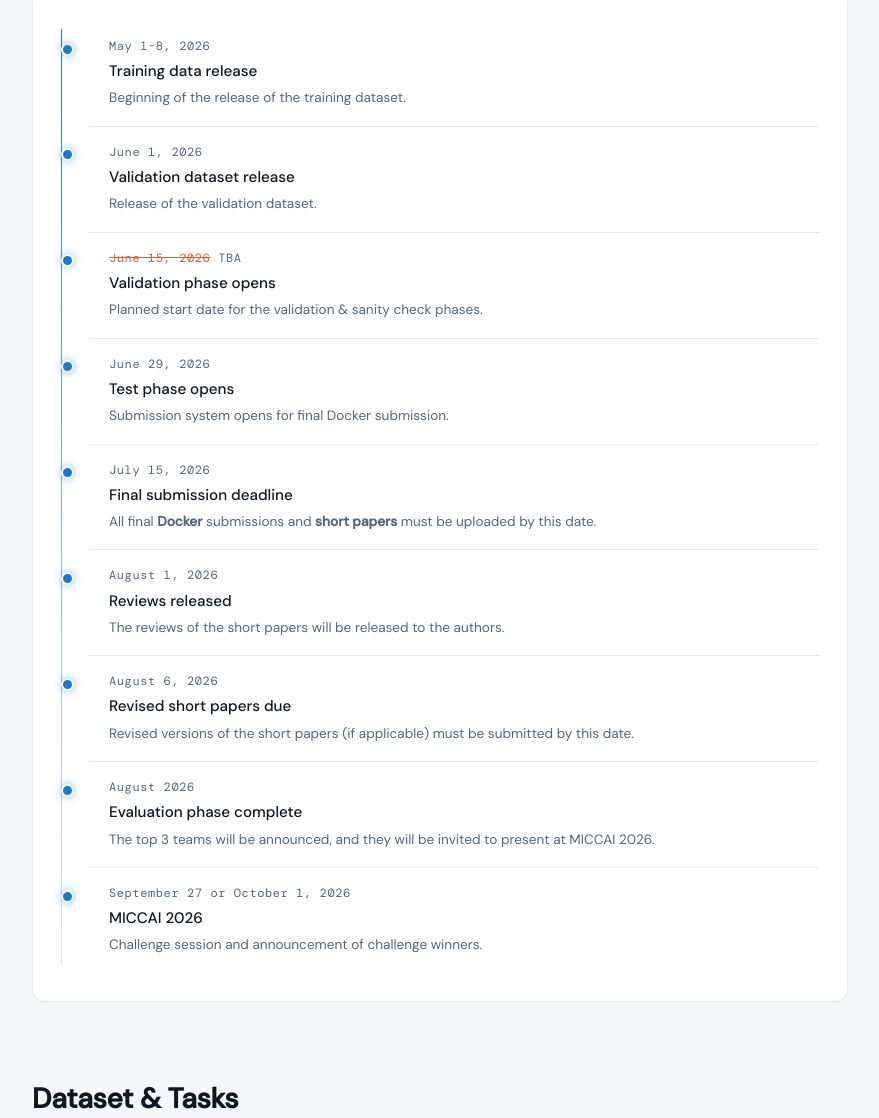
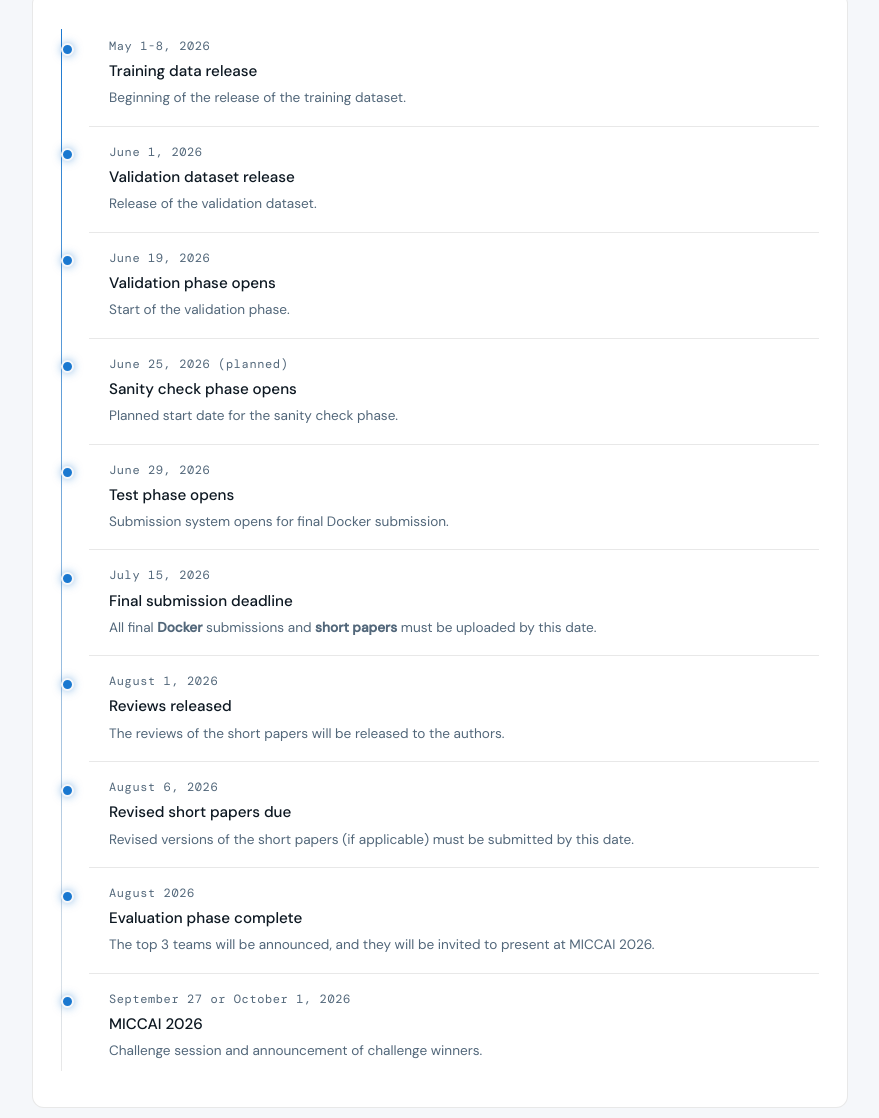
Before and after one commit to CCI-Bonn/headline-miccai-challenge, a plain HTML site: page index.html in a window 1280 px wide. Shown: the part 955-2073 px from the top of the page, without its empty margins (200-1079 px from the left). Drawn offline with nearby package versions, Linux system fonts and the light colour scheme.

Commit message:
Update phase dates

```diff
--- a/index.html
+++ b/index.html
@@ -767,9 +767,14 @@
                 <div class="tl-desc">Release of the validation dataset.</div>
               </div>
               <div class="tl-item">
-                <div class="tl-date"><span style="text-decoration: line-through; color: #e05a3a;">June 15, 2026</span> TBA</div>
+                <div class="tl-date">June 19, 2026</div>
                 <div class="tl-title">Validation phase opens</div>
-                <div class="tl-desc">Planned start date for the validation & sanity check phases.</div>
+                <div class="tl-desc">Start of the validation phase.</div>
+              </div>
+              <div class="tl-item">
+                <div class="tl-date">June 25, 2026 (planned)</div>
+                <div class="tl-title">Sanity check phase opens</div>
+                <div class="tl-desc">Planned start date for the sanity check phase.</div>
               </div>
               <div class="tl-item">
                 <div class="tl-date">June 29, 2026</div>
@@ -967,6 +972,11 @@
           <div class="card">
             <div class="timeline">
               <div class="tl-item">
+                <div class="tl-date">June 19, 2026</div>
+                <div class="tl-title">Validation phase opened</div>
+                <div class="tl-desc">The validation phase is now open. Registered participants can submit predictions on the validation set.</div>
+              </div>
+              <div class="tl-item">
                 <div class="tl-date">June 1, 2026</div>
                 <div class="tl-title">Validation dataset released</div>
                 <div class="tl-desc">The validation dataset (without ground-truth reports) is now available to registered participants.</div>
```
